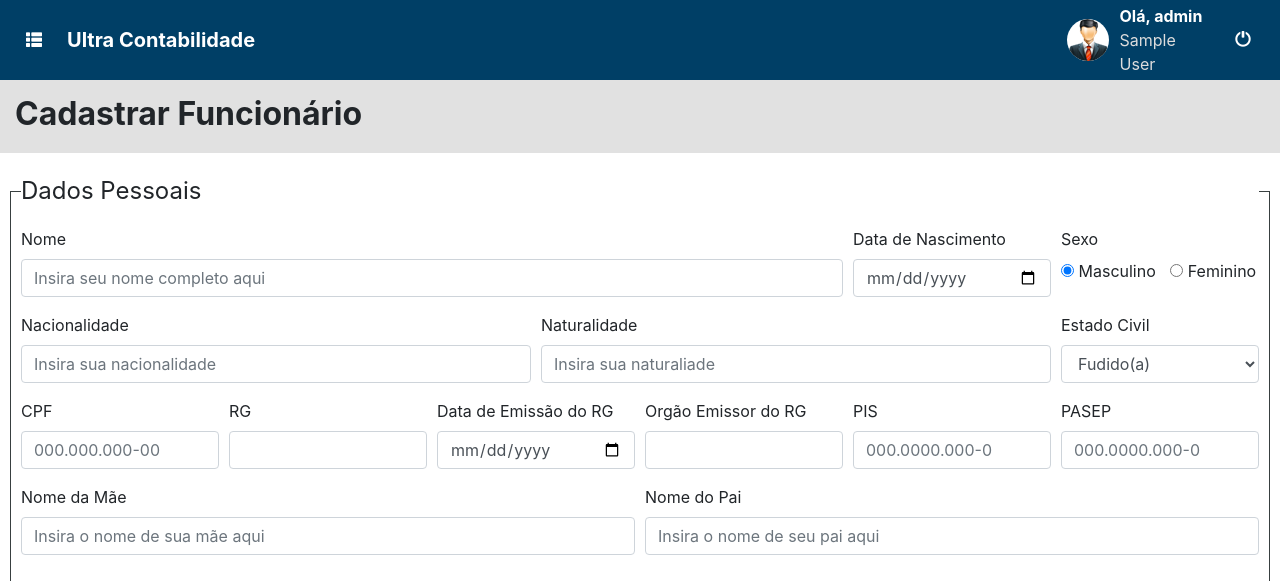
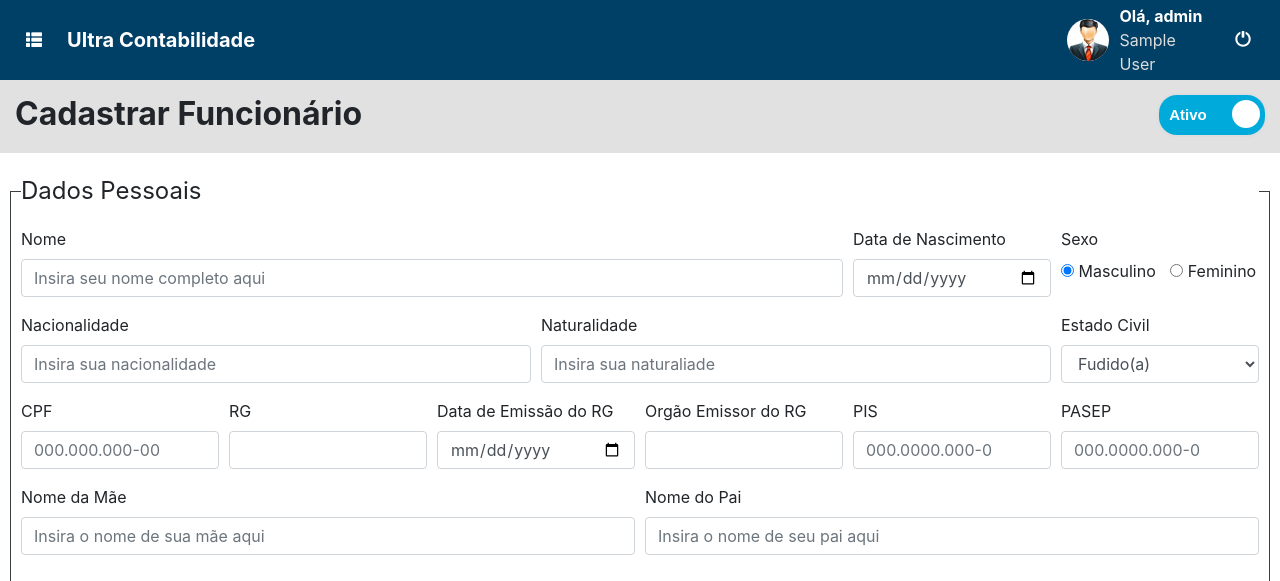
Before and after one commit to JakeDeGea/sistemaCurriculum, a PHP site: page /view/cadastro_funcionario.php in a window 1280 px wide. Shown: the top 581 px of the page. Run offline with PHP 8.4, Linux system fonts and the light colour scheme; the visitor is signed in with stand-in values (Sample User, id 1); some libraries are stand-ins or nearby versions.

Commit message:
BotaoFlip

```diff
--- a/_css/cadastro_funcionario.css
+++ b/_css/cadastro_funcionario.css
@@ -3,13 +3,18 @@ section#corpo {
   padding: 0;
   padding-bottom: 75px;
 }
+section#corpo header{
+  background-color: #dddd;
+}
+
 section#corpo header h1{
   font-size: 24pt;
   font-weight: bold;
   padding: 15px;
   margin-bottom: 0px;
   padding-bottom: 20px;
-  background-color: #dddd;
+  max-width: 500px;
+  display: inline-block;
 }
 section div#container_cad_func {
   padding: 10px;
@@ -27,8 +32,8 @@ input#i_masc, input#i_fem {
 input#i_fem {
   margin-left: 10px;
 }
-button#btn_salvar, button#btn_excluir,
-button#btn_pesquisar, button#btn_limpar {
+button#btn_salvar, button#btn_pesquisar,
+button#btn_limpar {
   position: fixed;
   padding: 15px;
   padding-left: 35px;
@@ -48,15 +53,9 @@ button#btn_limpar {
   bottom: 10px;
   background-color: #94ba33;
 }
-button#btn_excluir {
-  opacity: 1;
-  display: none;
-  right: 584px;
-  bottom: 10px;
-  background-color: #94ba33;
-}
-button#btn_salvar h2, button#btn_excluir h2,
-button#btn_pesquisar h2, button#btn_limpar h2 {
+
+button#btn_salvar h2, button#btn_pesquisar h2,
+button#btn_limpar h2 {
   margin: 0px;
   font-weight: bold;
 }
@@ -99,6 +98,54 @@ input#m_cpf{
   margin: auto;
   align: middle;
   text-align: center;
+}
 
 
+/* Botão do AJAX para desabilitar ou habilitar status do Usuario CSS */
+
+.onoffswitch {
+    margin-top: 1%; margin-right: 1%;
+    float: right;
+    position: relative; width: 110px;
+    -webkit-user-select:none; -moz-user-select:none; -ms-user-select: none;
 }
+.onoffswitch-checkbox {
+    display: none;
+}
+.onoffswitch-label {
+    display: block; overflow: hidden; cursor: pointer;
+    border: 2px solid #dddd; border-radius: 20px;
+}
+.onoffswitch-inner {
+    display: block; width: 200%; margin-left: -100%;
+    transition: margin 0.3s ease-in 0s;
+}
+.onoffswitch-inner:before, .onoffswitch-inner:after {
+    display: block; float: left; width: 50%; height: 40px; padding: 0; line-height: 40px;
+    font-size: 15px; color: white; font-family: Trebuchet, Arial, sans-serif; font-weight: bold;
+    box-sizing: border-box;
+}
+.onoffswitch-inner:before {
+    content: "Ativo";
+    padding-left: 10px;
+    background-color: #00abdc; color: #FFFFFF;
+}
+.onoffswitch-inner:after {
+    content: "Inativo";
+    padding-right: 10px;
+    background-color: rgba(56,63,63,0.3); color: #white;
+    text-align: right;
+}
+.onoffswitch-switch {
+    display: block; width: 5px; height: 5px; margin: 5px;
+    position: absolute; top: 0; bottom: 0;
+    right: 66px;
+    border: 14px solid #FFFFFF; border-radius: 20px; margin-top: 7px; margin-right: 7px;
+    transition: all 0.3s ease-in 0s;
+}
+.onoffswitch-checkbox:checked + .onoffswitch-label .onoffswitch-inner {
+    margin-left: 0;
+}
+.onoffswitch-checkbox:checked + .onoffswitch-label .onoffswitch-switch {
+    right: 0px;
+}
--- a/banco/curriculo-att-2.sql
+++ b/banco/curriculo-att-2.sql
@@ -23,11 +23,12 @@ CREATE TABLE IF NOT EXISTS usuarios (
   login VARCHAR(45) NOT NULL,
   senha VARCHAR(100) NOT NULL,
   id_cargo INT NOT NULL,
+  status BOOLEAN NOT NULL,
 
   FOREIGN KEY (id_cargo) REFERENCES cargos(id)
   ON UPDATE CASCADE ON DELETE RESTRICT
 );
-INSERT INTO usuarios VALUES (null, 'admin', '$2y$10$UsHj6sGRAzY0b1alOfqqCu0FWy9BgGM6.yxDpS9oGqv34woyDBP4K', 1); /*essa senha é 123*/
+INSERT INTO usuarios VALUES (null, 'admin', '$2y$10$UsHj6sGRAzY0b1alOfqqCu0FWy9BgGM6.yxDpS9oGqv34woyDBP4K', 1, 1); /*essa senha é 123*/
 select * from usuarios;
 
 
--- a/controller/funcionario/inserirfuncionario.php
+++ b/controller/funcionario/inserirfuncionario.php
@@ -85,7 +85,7 @@ if (!$conecta) {
               //começa de fato a cadastrar
 
               // CADASTRO DE USUÁRIO
-              $sql = "INSERT INTO usuarios VALUES (null, '$user', '$hash', 2)";
+              $sql = "INSERT INTO usuarios VALUES (null, '$user', '$hash', 2, 1)"; //Insert com o cargo e status definidos
               if(mysqli_query($conecta, $sql)){
                 //pega o id do último usuário cadastrado
                 $sql = "SELECT MAX(id) FROM usuarios";
--- a/controller/funcionario/pesquisar_funcionario.php
+++ b/controller/funcionario/pesquisar_funcionario.php
@@ -25,6 +25,7 @@ if(!empty($_GET['m_cpf'])) {
         o nome do banco de dados e não da aplicação
       */
       'data' => [
+          //Parametros                   Atributo banco de dados
                 'nome'=> $resultado->nome,
                 'nascimento' => $resultado->data_nas,
                 'sexo' => $resultado->sexo,
@@ -51,7 +52,8 @@ if(!empty($_GET['m_cpf'])) {
                 'estado' => $resultado->estado,
                 'pais' => $resultado->pais,
                 'login' => $resultado->login,
-                'senha' => $resultado->senha
+                'senha' => $resultado->senha,
+                'status' => $resultado->status
               ]
     ]);
     exit;
--- a/view/cadastro_funcionario.php
+++ b/view/cadastro_funcionario.php
@@ -42,6 +42,16 @@
       <section id="corpo">
         <header>
           <h1 id="topo_info">Cadastrar Fun&shy;cioná&shy;rio</h1>
+
+          <!-- botão FLIPSWITCH do status funcionario, ativo ou não) -->
+          <div id="f_flipswitch" class="onoffswitch">
+            <input type="checkbox" name="onoffswitch" class="onoffswitch-checkbox" id="myonoffswitch" checked>
+            <label class="onoffswitch-label" for="myonoffswitch">
+              <span class="onoffswitch-inner"></span>
+              <span class="onoffswitch-switch"></span>
+            </label>
+          </div>
+
         </header>
         <?php if(isset($_GET['cadastroRealizado']) && $_GET['cadastroRealizado']) { ?>
           <div class="alert alert-success">
@@ -53,6 +63,7 @@
 
         <section>
           <div class="container-fluid" id="container_cad_func">
+
           <form id="form_cadastro_funcionario" action="../controller/funcionario/inserirfuncionario.php" method="post">
               <fieldset id="field_dados_pessoais">
                 <legend>Dados Pessoais</legend>
@@ -230,7 +241,6 @@
               </fieldset>
               <button type="submit" class="btn" id="btn_salvar"><h2>Salvar</h2></button>
               <button type="button" class="btn" id="btn_pesquisar"><h2>Pesquisar</h2></button>
-              <button type="button" class="btn" id="btn_excluir"><h2>Excluir</h2></button>
               <button type="button" class="btn" id="btn_limpar"><h2>Limpar</h2></button>
             </form>
           </div>
@@ -247,6 +257,7 @@
           <span aria-hidden="true">&times;</span>
         </button>
       </div>
+      <br>
       <form id="modal_form">
         <div class="form-row">
           <div class="form-group col-md">
@@ -274,8 +285,8 @@
     <script>
       $(document).ready(function () {
         $('#btn_limpar').on('click', function () {
-          // esconde o botao excluir
-          $('#btn_excluir').hide();
+          // esconde o botao Flipswitch
+          $('#f_flipswitch').hide();
 
           // volta o topo pra cadastrar funcionario
           $('#topo_info').text('Cadastrar Funcionário');
@@ -306,6 +317,7 @@
           $('#i_username').val('');
           $('#i_senha').val('');
           $('#i_senha_confirm').val('');
+          $('#a_status').val('');
           $('#i_nome').focus();
         });
         // Função do abre e fecha (Dashboard)
@@ -372,6 +384,13 @@
               $('#i_pais').val(data.pais);
               $('#i_username').val(data.login);
               $('#i_cpf').val(data.cpf);
+              $('#a_status').val(data.status);
+
+              if ($('#a_status').val() == 1){
+                $('#a_status').val('Ativo');
+              } else {
+                $('#a_status').val('Inativo');
+              }
 
               // esconde o modal
               $('#modal_container').hide();
@@ -389,8 +408,10 @@
               // muda o topo pra editar funcionario
               $('#topo_info').text('Editar Funcionário');
 
-              // mostra o botao excluir
-              $('#btn_excluir').show();
+              // mostra o botao Flipswitch
+              $('#f_flipswitch').show();
+
+
             } else {
               // esconde o modal
               $('#modal_container').hide();
@@ -408,6 +429,7 @@
           } /* fim do get*/);
         }); //fim da função Pesquisar
       });
+
     </script>
   </body>
 </html>
```
